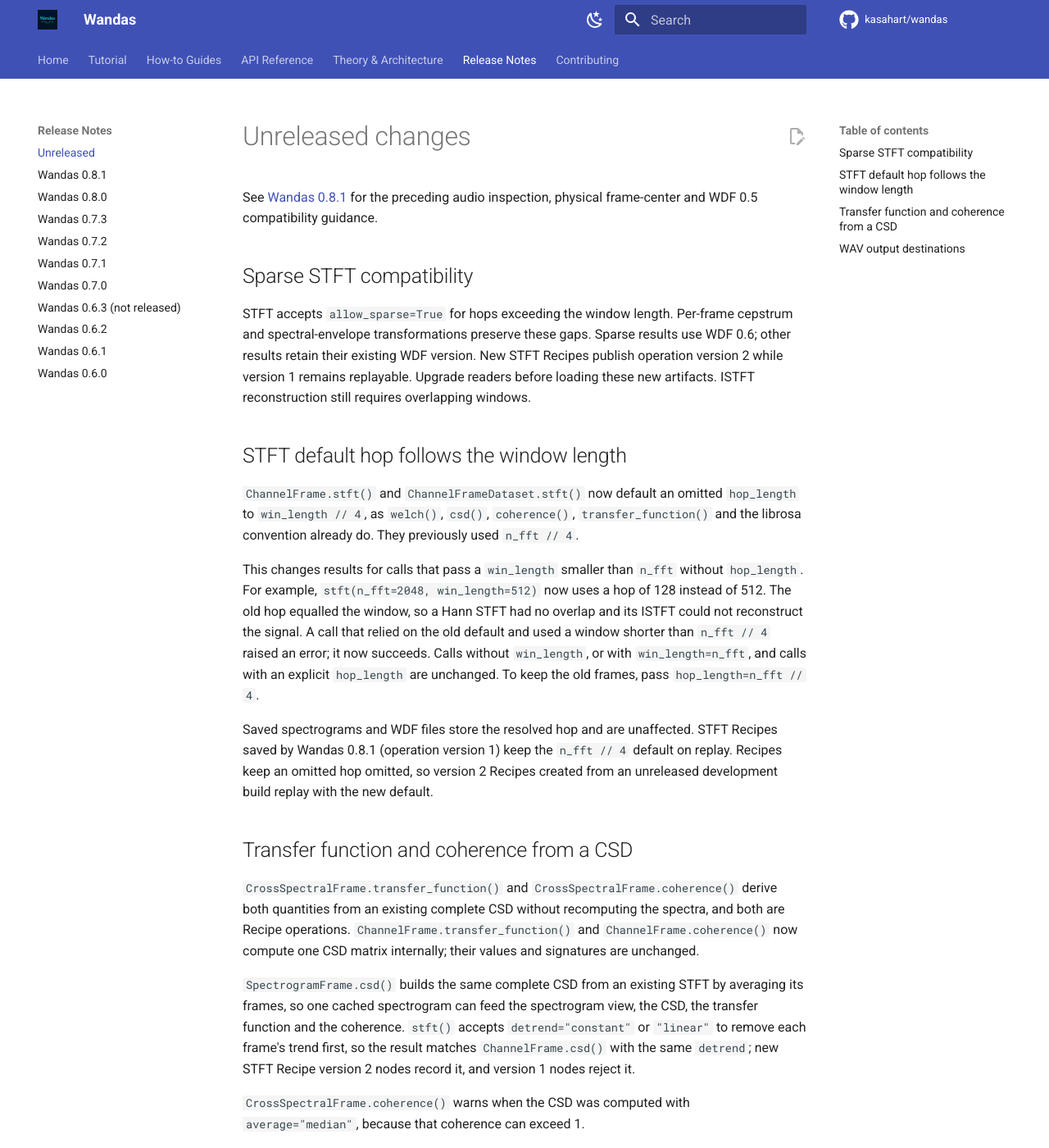
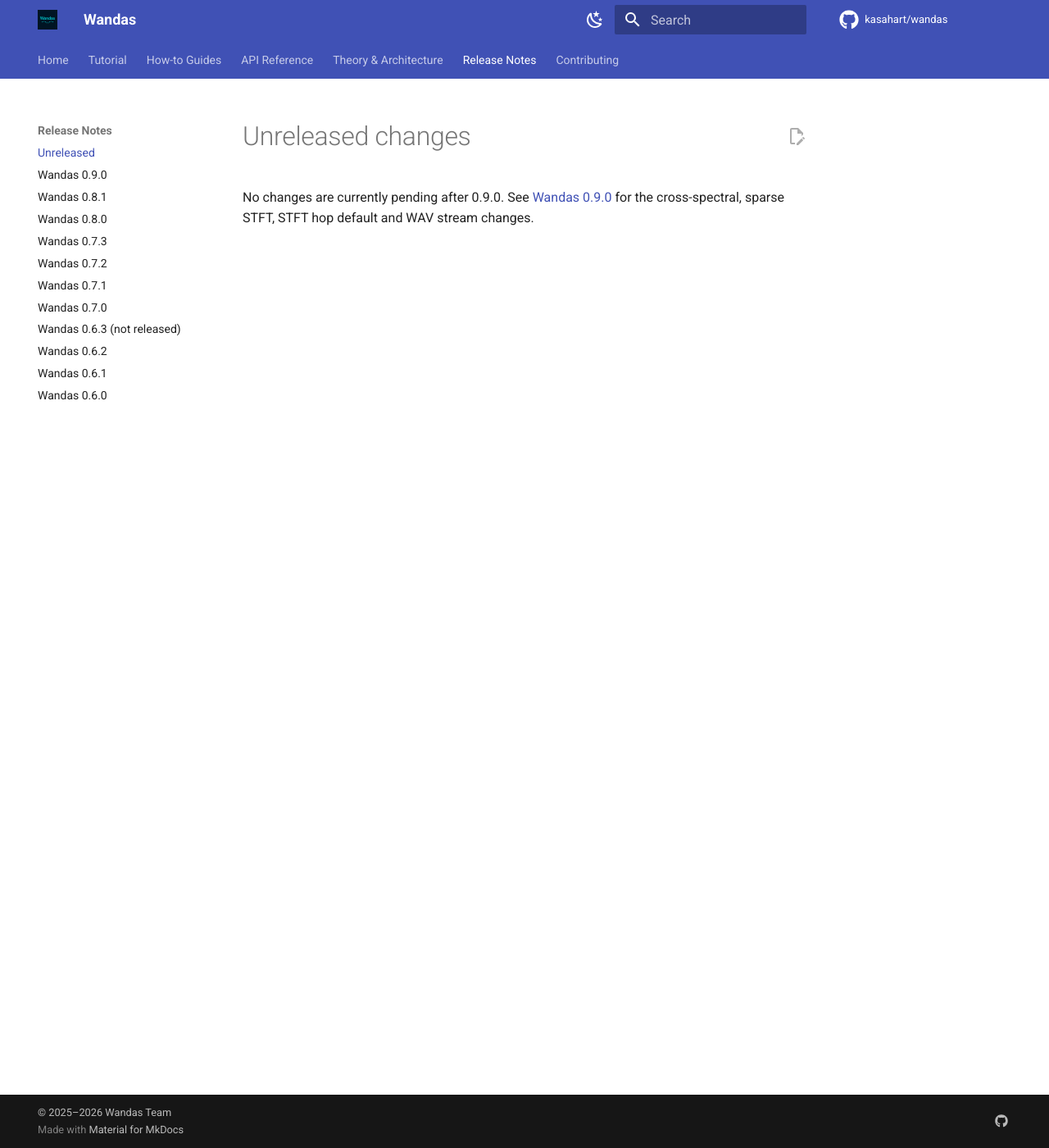
Before and after one commit to kasahart/wandas, an MkDocs documentation site: the page built from docs/src/release-notes/unreleased.md, in a window 1280 px wide and 1400 px high. Shown: the whole window at 82% size. Built offline with MkDocs 1.6.1 and Material for MkDocs 9.7.7, drawn with Linux system fonts in a browser that asks for light colours; comment, search, counter and statistics services are not loaded; some of the changed text lies outside the part shown.

Commit message:
release: prepare Wandas 0.9.0
Co-Authored-By: Claude Opus 5.5 (1M context) <noreply@anthropic.com>
Claude-Session: https://claude.ai/code/session_01DSWxWJKx2SSG93KmP44ghQ

```diff
--- a/docs/mkdocs.yml
+++ b/docs/mkdocs.yml
@@ -117,6 +117,7 @@ nav:
       - Spectral Numerical Contracts: explanation/spectral-numerical-contracts.md
   - Release Notes:
       - Unreleased: release-notes/unreleased.md
+      - Wandas 0.9.0: release-notes/v0.9.0.md
       - Wandas 0.8.1: release-notes/v0.8.1.md
       - Wandas 0.8.0: release-notes/v0.8.0.md
       - Wandas 0.7.3: release-notes/v0.7.3.md
--- a/docs/src/release-notes/unreleased.md
+++ b/docs/src/release-notes/unreleased.md
@@ -1,60 +1,4 @@
 # Unreleased changes
 
-See [Wandas 0.8.1](v0.8.1.md) for the preceding audio inspection, physical
-frame-center and WDF 0.5 compatibility guidance.
-
-## Sparse STFT compatibility
-
-STFT accepts `allow_sparse=True` for hops exceeding the window length.
-Per-frame cepstrum and spectral-envelope transformations preserve these gaps.
-Sparse results use WDF 0.6; other results retain their existing WDF version.
-New STFT Recipes publish operation version 2 while version 1 remains replayable.
-Upgrade readers before loading these new artifacts. ISTFT reconstruction still
-requires overlapping windows.
-
-## STFT default hop follows the window length
-
-`ChannelFrame.stft()` and `ChannelFrameDataset.stft()` now default an omitted
-`hop_length` to `win_length // 4`, as `welch()`, `csd()`, `coherence()`,
-`transfer_function()` and the librosa convention already do. They
-previously used `n_fft // 4`.
-
-This changes results for calls that pass a `win_length` smaller than `n_fft`
-without `hop_length`. For example, `stft(n_fft=2048, win_length=512)` now uses
-a hop of 128 instead of 512. The old hop equalled the window, so a Hann STFT had
-no overlap and its ISTFT could not reconstruct the signal. A call that relied on
-the old default and used a window shorter than `n_fft // 4` raised an error; it
-now succeeds. Calls without `win_length`, or with `win_length=n_fft`, and calls
-with an explicit `hop_length` are unchanged. To keep the old frames, pass
-`hop_length=n_fft // 4`.
-
-Saved spectrograms and WDF files store the resolved hop and are unaffected.
-STFT Recipes saved by Wandas 0.8.1 (operation version 1) keep the `n_fft // 4`
-default on replay. Recipes keep an omitted hop omitted, so version 2 Recipes
-created from an unreleased development build replay with the new default.
-
-## Transfer function and coherence from a CSD
-
-`CrossSpectralFrame.transfer_function()` and `CrossSpectralFrame.coherence()`
-derive both quantities from an existing complete CSD without recomputing the
-spectra, and both are Recipe operations. `ChannelFrame.transfer_function()` and
-`ChannelFrame.coherence()` now compute one CSD matrix internally; their values
-and signatures are unchanged.
-
-`SpectrogramFrame.csd()` builds the same complete CSD from an existing STFT by
-averaging its frames, so one cached spectrogram can feed the spectrogram view,
-the CSD, the transfer function and the coherence. `stft()` accepts
-`detrend="constant"` or `"linear"` to remove each frame's trend first, so the
-result matches `ChannelFrame.csd()` with the same `detrend`; new STFT Recipe
-version 2 nodes record it, and version 1 nodes reject it.
-
-`CrossSpectralFrame.coherence()` warns when the CSD was computed with
-`average="median"`, because that coherence can exceed 1.
-
-## WAV output destinations
-
-`ChannelFrame.to_wav` and `write_wav` now accept writable binary streams,
-including `BytesIO`, with an explicit `format="WAV"`. Output is encoded in
-memory and written at the stream's current position, so non-seekable streams
-such as pipes are supported. Caller-owned streams remain open. Strings and all `os.PathLike` paths continue to infer the format
-from the extension; custom path objects are converted with `os.fspath`.
+No changes are currently pending after 0.9.0. See [Wandas 0.9.0](v0.9.0.md)
+for the cross-spectral, sparse STFT, STFT hop default and WAV stream changes.
--- a/pyproject.toml
+++ b/pyproject.toml
@@ -4,7 +4,7 @@ build-backend = "hatchling.build"
 
 [project]
 name = "wandas"
-version = "0.8.1"
+version = "0.9.0"
 description = "Wandas is an open source library for efficient signal analysis in Python"
 authors = [{name = "kasahart", email="kasahart66@gmail.com"}]
 maintainers = [
```
Also changed, not shown: docs/src/release-notes/v0.9.0.md (added, +102 -0 lines), 1 other file.
